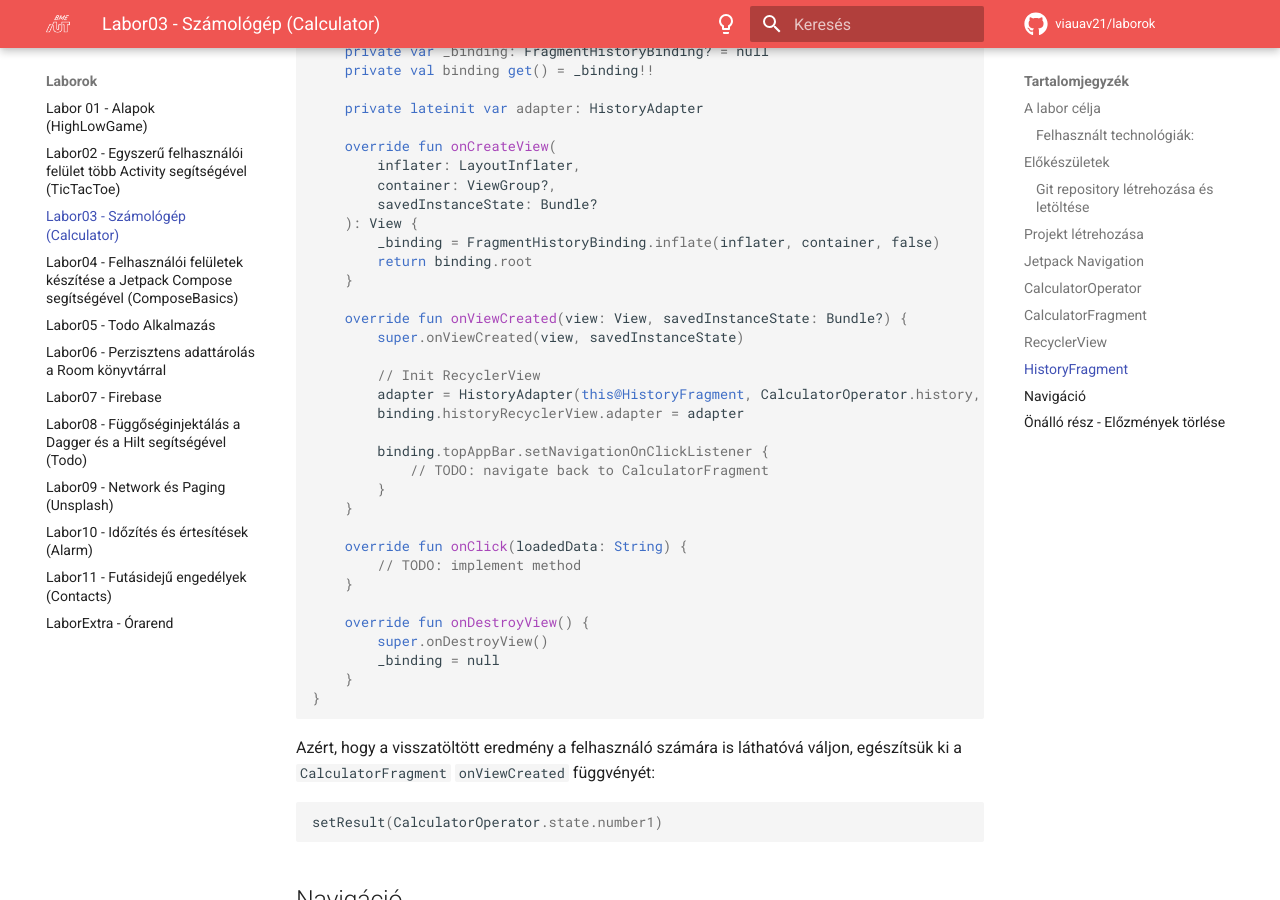
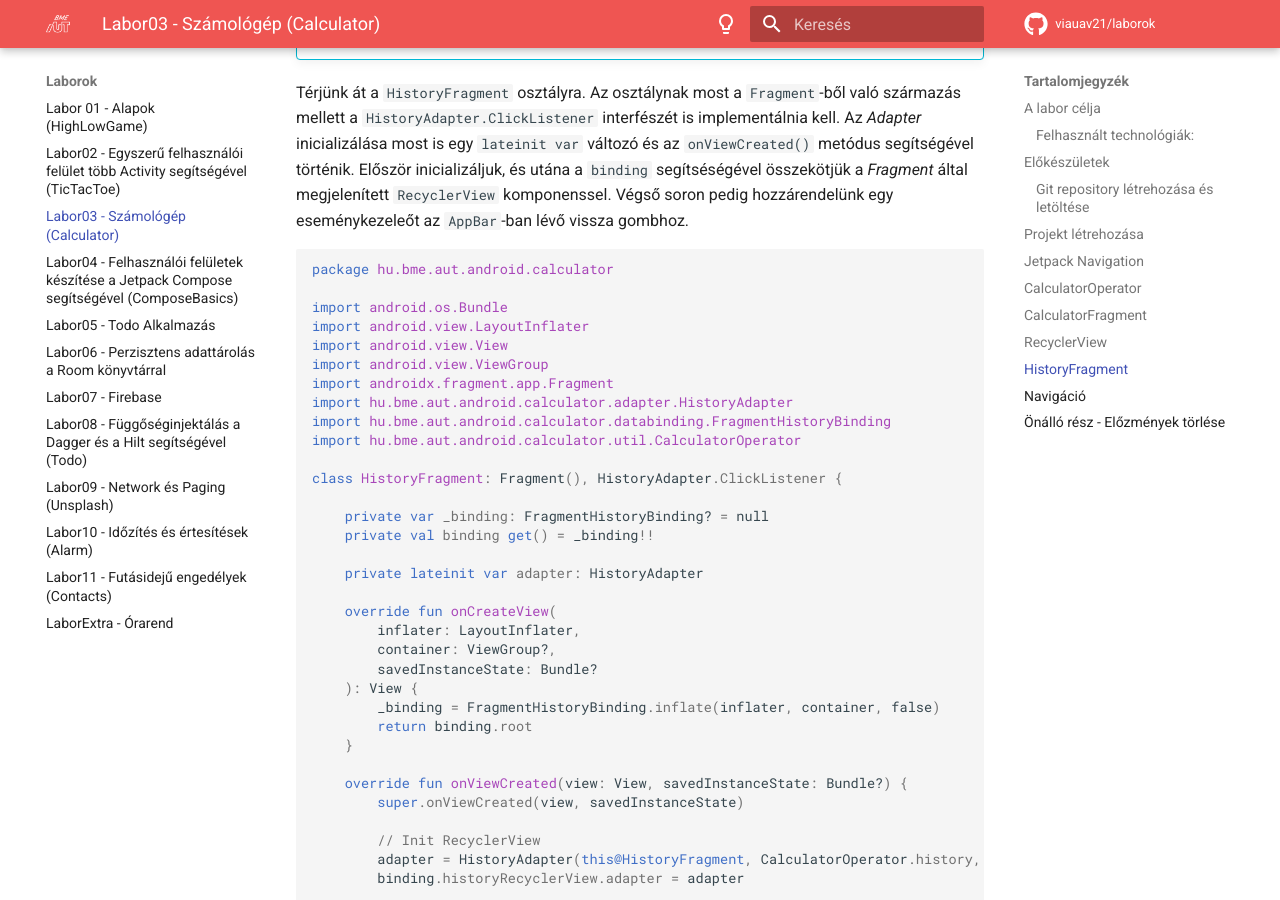
Before and after one commit to VIAUAV21/laborok, an MkDocs documentation site: the page built from docs/laborok/calculator/index.md, in a window 1280 px wide and 900 px high, scrolled down 23479 px. Built offline with MkDocs 1.6.1 and Material for MkDocs 9.7.7, drawn with Linux system fonts in a browser that asks for light colours; comment, search, counter and statistics services are not loaded; some of the changed text lies outside the part shown.

Commit message:
Calculator labor 2023 f2 update

````diff
--- a/docs/laborok/calculator/index.md
+++ b/docs/laborok/calculator/index.md
@@ -67,9 +67,9 @@
 ...
 android {
 	...
-	buildFeatures {
-		viewBinding true
-	}
+    buildFeatures {
+        viewBinding = true
+    }
 }
 ```
 
@@ -720,6 +720,15 @@
 Térjünk át a `CalculatorFragment` osztályra, ahol a fájl tartalmát cseréljük le a következőre:
 
 ```kotlin
+package hu.bme.aut.android.calculator
+
+import android.os.Bundle
+import android.view.LayoutInflater
+import android.view.View
+import android.view.ViewGroup
+import androidx.fragment.app.Fragment
+import hu.bme.aut.android.calculator.databinding.FragmentCalculatorBinding
+
 class CalculatorFragment : Fragment() {
 
     private var _binding: FragmentCalculatorBinding? = null
@@ -908,6 +915,13 @@
 Következő lépésként készítsük el a `HistoryAdapter` osztályunkat. Ehhez hozzunk létre egy új *adapter* package-et, majd benne egy új *Kotlin* osztályt `HistoryAdapter` néven. Az osztályunk belsejében vegyünk fel egy `ViewHolder` nevű `inner class`-t, aminek konstruktorában egy `ViewHistoryItemBinding` szerepeljen, amit majd ez egyes *View* referenciák inicializálásához használunk fel. Importáljuk a hiányzó `ViewHistoryItemBinding` referenciát.
 
 ```kotlin
+package hu.bme.aut.android.calculator.adapter
+
+import android.widget.Button
+import android.widget.TextView
+import androidx.recyclerview.widget.RecyclerView
+import hu.bme.aut.android.calculator.databinding.ViewHistoryItemBinding
+
 class HistoryAdapter {
 
     inner class ViewHolder(binding: ViewHistoryItemBinding) :
@@ -1137,6 +1151,17 @@
 Térjünk át a `HistoryFragment` osztályra. Az osztálynak most a `Fragment`-ből való származás mellett a `HistoryAdapter.ClickListener` interfészét is implementálnia kell. Az *Adapter* inicializálása most is egy `lateinit var` változó és az `onViewCreated()` metódus segítségével történik. Először inicializáljuk, és utána a `binding` segítséségével összekötjük a *Fragment* által megjelenített `RecyclerView` komponenssel. Végső soron pedig hozzárendelünk egy eseménykezeleőt az `AppBar`-ban lévő vissza gombhoz.
 
 ```kotlin
+package hu.bme.aut.android.calculator
+
+import android.os.Bundle
+import android.view.LayoutInflater
+import android.view.View
+import android.view.ViewGroup
+import androidx.fragment.app.Fragment
+import hu.bme.aut.android.calculator.adapter.HistoryAdapter
+import hu.bme.aut.android.calculator.databinding.FragmentHistoryBinding
+import hu.bme.aut.android.calculator.util.CalculatorOperator
+
 class HistoryFragment: Fragment(), HistoryAdapter.ClickListener {
 
     private var _binding: FragmentHistoryBinding? = null
````
Also changed, not shown: other parts of docs/laborok/calculator/index.md (+6 -8 lines), docs/laborok/calculator/assets/calc_fragment.png, docs/laborok/calculator/assets/history_fragment.png.
